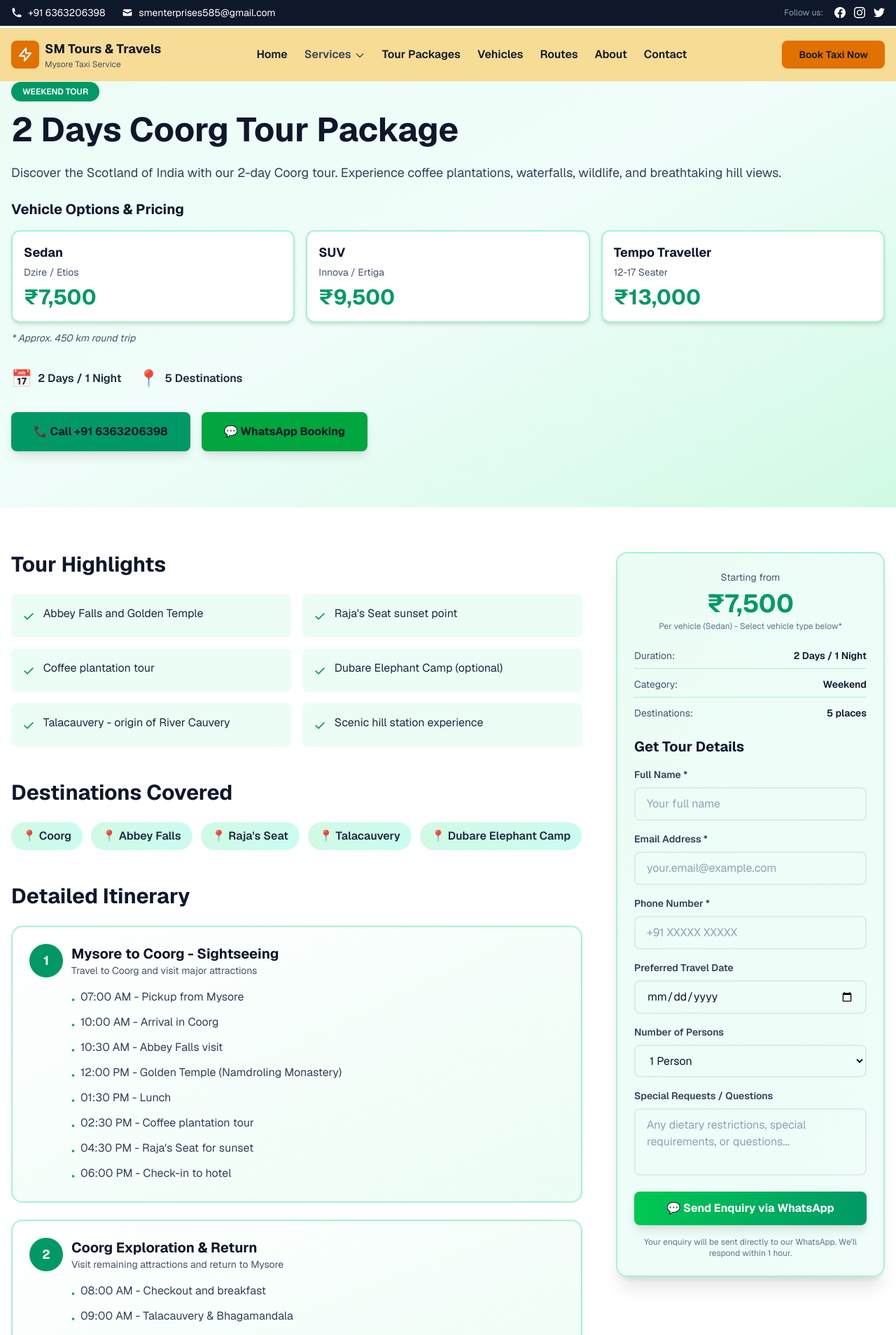
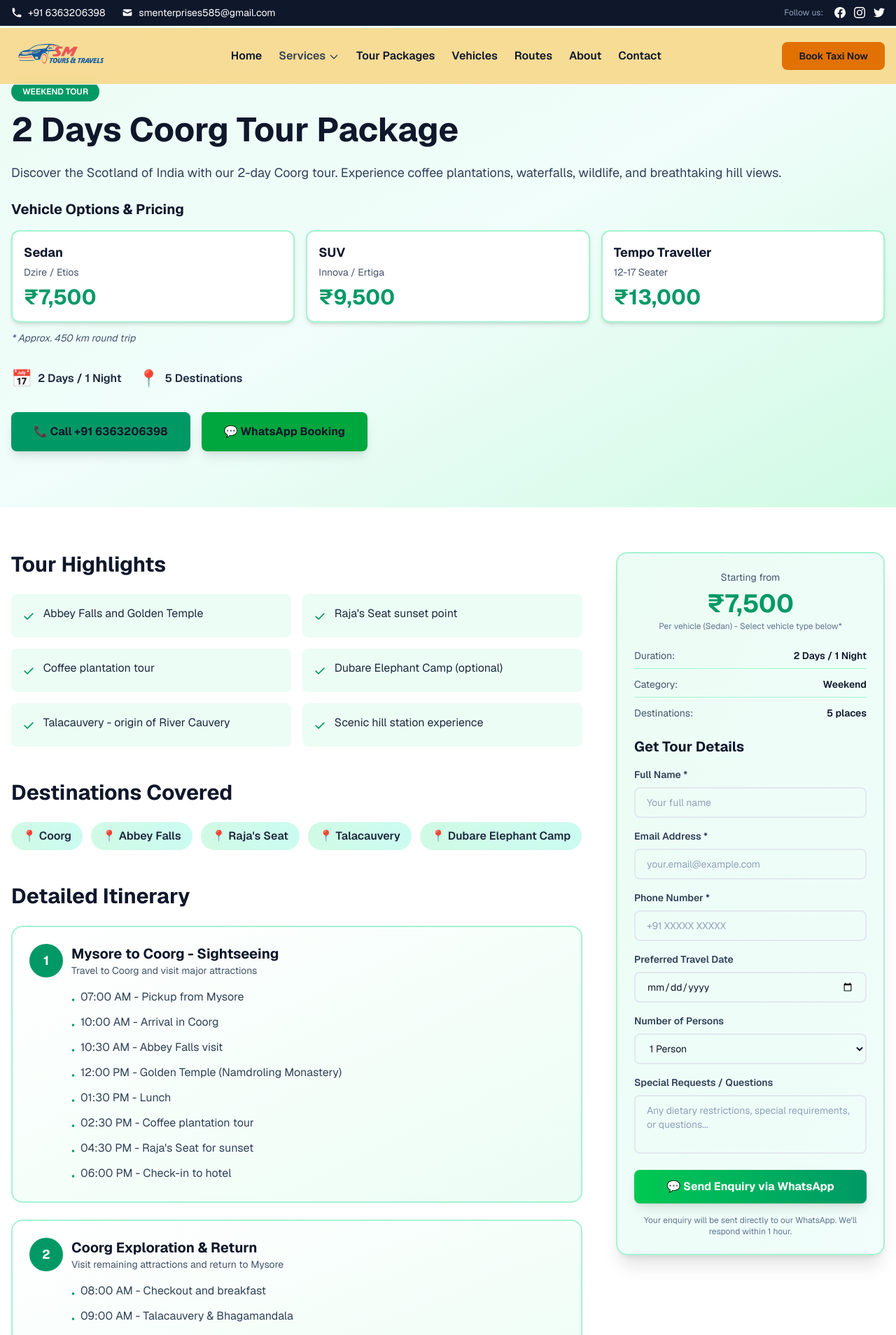
Before and after one commit to manu889/SM, a Next.js app: page /tours/coorg-2-days-tour in a window 1280 px wide. Shown: the top 1908 px of the page at 70% size. Built offline with nearby package versions, Linux system fonts and the light colour scheme.

Commit message:
Replace header icon and text logo with image logo

```diff
--- a/src/components/BookingForm.tsx
+++ b/src/components/BookingForm.tsx
@@ -105,11 +105,11 @@ export default function BookingForm({ compact = false }: BookingFormProps) {
   };
 
   // Compact mode styling
-  const spacing = compact ? 'space-y-2.5' : 'space-y-6';
-  const inputPadding = compact ? 'px-3 py-1.5' : 'px-3 py-2.5';
-  const sectionPadding = compact ? 'p-3.5' : 'p-6';
+  const spacing = compact ? 'space-y-3 sm:space-y-2.5' : 'space-y-6';
+  const inputPadding = compact ? 'px-3 py-2 sm:py-1.5' : 'px-3 py-2.5';
+  const sectionPadding = compact ? 'p-4 sm:p-3.5' : 'p-6';
   const headingSize = compact ? 'text-sm' : 'text-base';
-  const labelSize = compact ? 'text-xs' : 'text-sm';
+  const labelSize = compact ? 'text-xs sm:text-xs' : 'text-sm';
 
   return (
     <form onSubmit={handleSubmit} className={`${spacing} bg-white ${sectionPadding} rounded-xl shadow-lg`}>
@@ -134,11 +134,11 @@ export default function BookingForm({ compact = false }: BookingFormProps) {
           </label>
         </div>
         <div className="rounded-xl border border-gray-200 bg-gray-50 p-1">
-          <div className="grid grid-cols-3 gap-1">
+          <div className="grid grid-cols-3 gap-1 sm:gap-1.5">
             {bookingTypes.map((type) => (
               <label
                 key={type.value}
-                className={`cursor-pointer rounded-lg px-3 ${compact ? 'py-2 text-xs' : 'py-2.5 text-sm'} font-bold text-center transition-all ${
+                className={`cursor-pointer rounded-lg px-2 sm:px-3 ${compact ? 'py-1.5 sm:py-2 text-xs sm:text-xs' : 'py-2.5 text-sm'} font-bold text-center transition-all ${
                   formData.bookingType === type.value
                     ? 'bg-orange-500 text-white shadow'
                     : 'bg-transparent text-slate-700 hover:bg-white'
@@ -229,9 +229,9 @@ export default function BookingForm({ compact = false }: BookingFormProps) {
             Trip Type
           </label>
           <div className="rounded-xl border border-gray-200 bg-gray-50 p-1">
-            <div className="grid grid-cols-2 gap-1">
+            <div className="grid grid-cols-2 gap-1 sm:gap-1.5">
               <label
-                className={`cursor-pointer rounded-lg ${compact ? 'py-2 text-xs' : 'py-2.5 text-sm'} font-bold text-center transition-all ${
+                className={`cursor-pointer rounded-lg px-2 sm:px-3 ${compact ? 'py-1.5 sm:py-2 text-xs' : 'py-2.5 text-sm'} font-bold text-center transition-all ${
                   formData.tripType === 'one-way' ? 'bg-white text-slate-900 shadow' : 'bg-[#F7DB91] text-slate-700 hover:bg-white'
                 }`}
               >
@@ -385,7 +385,7 @@ export default function BookingForm({ compact = false }: BookingFormProps) {
 
         {formData.bookingType === 'outstation' && (
           <>
-            <div className="grid grid-cols-3 gap-2">
+            <div className="grid grid-cols-1 sm:grid-cols-2 lg:grid-cols-3 gap-2">
               <div>
                 <label htmlFor="pickup" className={`block ${labelSize} font-medium text-gray-700 mb-1`}>Pickup *</label>
                 <input
@@ -477,7 +477,7 @@ export default function BookingForm({ compact = false }: BookingFormProps) {
 
       {/* Vehicle + Passengers */}
       <div>
-        <div className="grid grid-cols-2 gap-2">
+        <div className="grid grid-cols-1 sm:grid-cols-2 gap-2">
           <div>
             <label htmlFor="vehicleType" className={`block ${labelSize} font-medium text-gray-700 mb-1`}>
               Vehicle Type *
@@ -515,9 +515,9 @@ export default function BookingForm({ compact = false }: BookingFormProps) {
 
       <button
         type="submit"
-        className={`w-full bg-green-600 hover:bg-green-700 text-white ${compact ? 'py-2.5 px-4 text-base' : 'py-3.5 px-6 text-lg'} rounded-lg font-bold transition-all shadow-lg flex items-center justify-center gap-2`}
+        className={`w-full bg-green-600 hover:bg-green-700 text-white ${compact ? 'py-2 px-3 text-sm sm:text-base' : 'py-3 sm:py-3.5 px-4 sm:px-6 text-base sm:text-lg'} rounded-lg font-bold transition-all shadow-lg flex items-center justify-center gap-2`}
       >
-        <svg className={`${compact ? 'w-5 h-5' : 'w-6 h-6'}`} fill="currentColor" viewBox="0 0 24 24">
+        <svg className={`${compact ? 'w-4 h-4 sm:w-5 sm:h-5' : 'w-5 h-5 sm:w-6 sm:h-6'}`} fill="currentColor" viewBox="0 0 24 24">
           <path d="M17.472 14.382c-.297-.149-1.758-.867-2.03-.967-.273-.099-.471-.148-.67.15-.197.297-.767.966-.94 1.164-.173.199-.347.223-.644.075-.297-.15-1.255-.463-2.39-1.475-.883-.788-1.48-1.761-1.653-2.059-.173-.297-.018-.458.13-.606.134-.133.298-.347.446-.52.149-.174.198-.298.298-.497.099-.198.05-.371-.025-.52-.075-.149-.669-1.612-.916-2.207-.242-.579-.487-.5-.669-.51-.173-.008-.371-.01-.57-.01-.198 0-.52.074-.792.372-.272.297-1.04 1.016-1.04 2.479 0 1.462 1.065 2.875 1.213 3.074.149.198 2.096 3.2 5.077 4.487.709.306 1.262.489 1.694.625.712.227 1.36.195 1.871.118.571-.085 1.758-.719 2.006-1.413.248-.694.248-1.289.173-1.413-.074-.124-.272-.198-.57-.347m-5.421 7.403h-.004a9.87 9.87 0 01-5.031-1.378l-.361-.214-3.741.982.998-3.648-.235-.374a9.86 9.86 0 01-1.51-5.26c.001-5.45 4.436-9.884 9.888-9.884 2.64 0 5.122 1.03 6.988 2.898a9.825 9.825 0 012.893 6.994c-.003 5.45-4.437 9.884-9.885 9.884m8.413-18.297A11.815 11.815 0 0012.05 0C5.495 0 .16 5.335.157 11.892c0 2.096.547 4.142 1.588 5.945L.057 24l6.305-1.654a11.882 11.882 0 005.683 1.448h.005c6.554 0 11.89-5.335 11.893-11.893a11.821 11.821 0 00-3.48-8.413z"/>
         </svg>
         Book Taxi on WhatsApp
--- a/src/components/Header.tsx
+++ b/src/components/Header.tsx
@@ -2,6 +2,7 @@
 
 import { useState, useEffect } from 'react';
 import Link from 'next/link';
+import Image from 'next/image';
 import { usePathname } from 'next/navigation';
 import { BUSINESS_INFO } from '@/data/constants';
 
@@ -49,16 +50,15 @@ export default function Header() {
       <nav className="container mx-auto px-4 max-w-7xl">
         <div className="flex items-center justify-between">
           {/* Logo */}
-          <Link href="/" className="flex items-center gap-2 group">
-            <div className="bg-amber-600 text-white group-hover:bg-amber-700 rounded-lg p-2 transition-colors">
-              <svg className="w-6 h-6" fill="none" stroke="currentColor" viewBox="0 0 24 24">
-                <path strokeLinecap="round" strokeLinejoin="round" strokeWidth={2} d="M13 10V3L4 14h7v7l9-11h-7z" />
-              </svg>
-            </div>
-            <div>
-              <div className="font-bold text-base sm:text-lg text-gray-900">SM Tours & Travels</div>
-              <div className="text-xs hidden sm:block text-gray-600">Mysore Taxi Service</div>
-            </div>
+          <Link href="/" className="flex items-center">
+            <Image
+              src="/logo.png"
+              alt="SM Tours & Travels"
+              width={180}
+              height={50}
+              className="h-12 w-auto"
+              priority
+            />
           </Link>
 
           {/* Desktop Navigation */}
--- a/src/components/TourEnquiryForm.tsx
+++ b/src/components/TourEnquiryForm.tsx
@@ -67,9 +67,9 @@ Please send me more details and confirm availability. Thank you!
   };
 
   return (
-    <form onSubmit={handleSubmit} className="space-y-4">
+    <form onSubmit={handleSubmit} className="space-y-3 sm:space-y-4">
       <div>
-        <label className="block text-sm font-semibold text-slate-700 mb-2">
+        <label className="block text-xs sm:text-sm font-semibold text-slate-700 mb-1.5 sm:mb-2">
           Full Name *
         </label>
         <input
@@ -79,12 +79,12 @@ Please send me more details and confirm availability. Thank you!
           onChange={handleChange}
           required
           placeholder="Your full name"
-          className="w-full px-4 py-2.5 rounded-lg border-2 border-slate-200 focus:border-emerald-500 focus:outline-none text-slate-900 placeholder-slate-400 transition"
+          className="w-full px-3 sm:px-4 py-2 sm:py-2.5 text-sm rounded-lg border-2 border-slate-200 focus:border-emerald-500 focus:outline-none text-slate-900 placeholder-slate-400 transition"
         />
       </div>
 
       <div>
-        <label className="block text-sm font-semibold text-slate-700 mb-2">
+        <label className="block text-xs sm:text-sm font-semibold text-slate-700 mb-1.5 sm:mb-2">
           Email Address *
         </label>
         <input
@@ -94,12 +94,12 @@ Please send me more details and confirm availability. Thank you!
           onChange={handleChange}
           required
           placeholder="your.email@example.com"
-          className="w-full px-4 py-2.5 rounded-lg border-2 border-slate-200 focus:border-emerald-500 focus:outline-none text-slate-900 placeholder-slate-400 transition"
+          className="w-full px-3 sm:px-4 py-2 sm:py-2.5 text-sm rounded-lg border-2 border-slate-200 focus:border-emerald-500 focus:outline-none text-slate-900 placeholder-slate-400 transition"
         />
       </div>
 
       <div>
-        <label className="block text-sm font-semibold text-slate-700 mb-2">
+        <label className="block text-xs sm:text-sm font-semibold text-slate-700 mb-1.5 sm:mb-2">
           Phone Number *
         </label>
         <input
@@ -109,12 +109,12 @@ Please send me more details and confirm availability. Thank you!
           onChange={handleChange}
           required
           placeholder="+91 XXXXX XXXXX"
-          className="w-full px-4 py-2.5 rounded-lg border-2 border-slate-200 focus:border-emerald-500 focus:outline-none text-slate-900 placeholder-slate-400 transition"
+          className="w-full px-3 sm:px-4 py-2 sm:py-2.5 text-sm rounded-lg border-2 border-slate-200 focus:border-emerald-500 focus:outline-none text-slate-900 placeholder-slate-400 transition"
         />
       </div>
 
       <div>
-        <label className="block text-sm font-semibold text-slate-700 mb-2">
+        <label className="block text-xs sm:text-sm font-semibold text-slate-700 mb-1.5 sm:mb-2">
           Preferred Travel Date
         </label>
         <input
@@ -122,19 +122,19 @@ Please send me more details and confirm availability. Thank you!
           name="dateOfTravel"
           value={formData.dateOfTravel}
           onChange={handleChange}
-          className="w-full px-4 py-2.5 rounded-lg border-2 border-slate-200 focus:border-emerald-500 focus:outline-none text-slate-900 transition"
+          className="w-full px-3 sm:px-4 py-2 sm:py-2.5 text-sm rounded-lg border-2 border-slate-200 focus:border-emerald-500 focus:outline-none text-slate-900 transition"
         />
       </div>
 
       <div>
-        <label className="block text-sm font-semibold text-slate-700 mb-2">
+        <label className="block text-xs sm:text-sm font-semibold text-slate-700 mb-1.5 sm:mb-2">
           Number of Persons
         </label>
         <select
           name="numberOfPersons"
           value={formData.numberOfPersons}
           onChange={handleChange}
-          className="w-full px-4 py-2.5 rounded-lg border-2 border-slate-200 focus:border-emerald-500 focus:outline-none text-slate-900 transition"
+          className="w-full px-3 sm:px-4 py-2 sm:py-2.5 text-sm rounded-lg border-2 border-slate-200 focus:border-emerald-500 focus:outline-none text-slate-900 transition"
         >
           {[1, 2, 3, 4, 5, 6, 7, 8, 9, 10].map((num) => (
             <option key={num} value={num}>
@@ -145,7 +145,7 @@ Please send me more details and confirm availability. Thank you!
       </div>
 
       <div>
-        <label className="block text-sm font-semibold text-slate-700 mb-2">
+        <label className="block text-xs sm:text-sm font-semibold text-slate-700 mb-1.5 sm:mb-2">
           Special Requests / Questions
         </label>
         <textarea
@@ -154,13 +154,13 @@ Please send me more details and confirm availability. Thank you!
           onChange={handleChange}
           placeholder="Any dietary restrictions, special requirements, or questions..."
           rows={3}
-          className="w-full px-4 py-2.5 rounded-lg border-2 border-slate-200 focus:border-emerald-500 focus:outline-none text-slate-900 placeholder-slate-400 transition resize-none"
+          className="w-full px-3 sm:px-4 py-2 sm:py-2.5 text-sm rounded-lg border-2 border-slate-200 focus:border-emerald-500 focus:outline-none text-slate-900 placeholder-slate-400 transition resize-none"
         />
       </div>
 
       <button
         type="submit"
-        className="w-full bg-gradient-to-r from-green-500 to-emerald-600 hover:from-green-600 hover:to-emerald-700 text-white font-bold py-3 px-4 rounded-lg transition-all shadow-lg hover:shadow-xl transform hover:scale-105"
+        className="w-full bg-linear-to-r from-green-500 to-emerald-600 hover:from-green-600 hover:to-emerald-700 text-white font-bold py-2 sm:py-3 px-3 sm:px-4 text-sm sm:text-base rounded-lg transition-all shadow-lg hover:shadow-xl"
       >
         💬 Send Enquiry via WhatsApp
       </button>
```
Also changed, not shown: public/logo.png (added).
